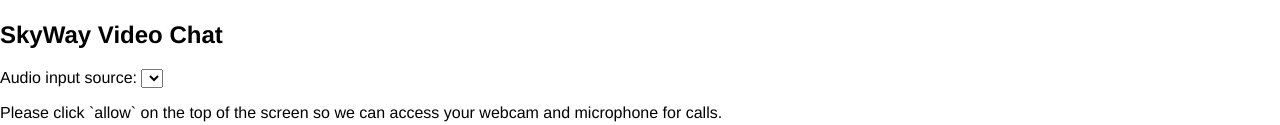
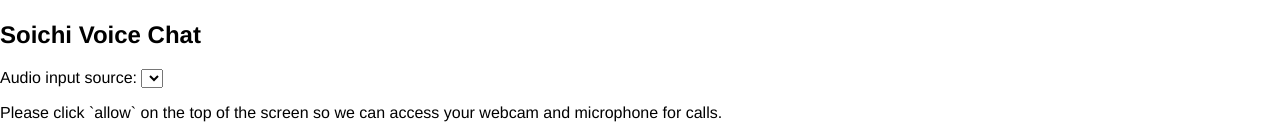
Before and after one commit to Soichiiiii/soichiiiii, a plain HTML site: page p2p-videochat/index.html in a window 1280 px wide. Shown: the part 153-278 px from the top of the page. Drawn offline with nearby package versions, Linux system fonts and the light colour scheme; files that its build step writes are made by us from their sources; a script that the page names is missing.

Commit message:
Update index.html

```diff
--- a/p2p-videochat/index.html
+++ b/p2p-videochat/index.html
@@ -1,7 +1,7 @@
 <html>
 <head>
   <meta charset="utf-8">
-  <title>SkyWay - Video chat example</title>
+  <title>Voice chat</title>
   <link rel="stylesheet" href="style.css">
   <script type="text/javascript" src="//ajax.googleapis.com/ajax/libs/jquery/3.2.1/jquery.min.js"></script>
   <script type="text/javascript" src="//cdn.webrtc.ecl.ntt.com/skyway-latest.js"></script>
@@ -21,7 +21,7 @@
 
   <!-- Steps -->
   <div class="pure-u-1-3">
-    <h2>SkyWay Video Chat</h2>
+    <h2>Soichi Voice Chat</h2>
 
     <div class="select">
       <label for="audioSource">Audio input source: </label><select id="audioSource"></select>
```
